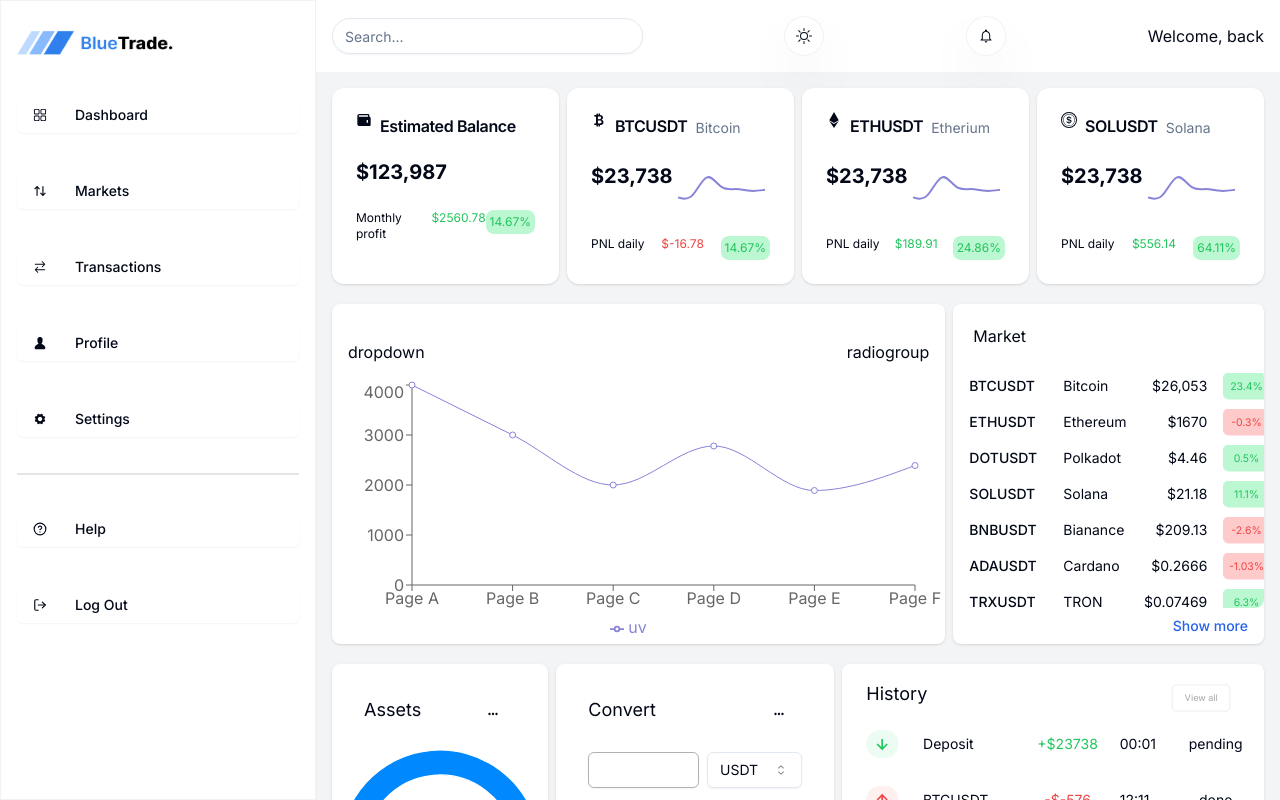
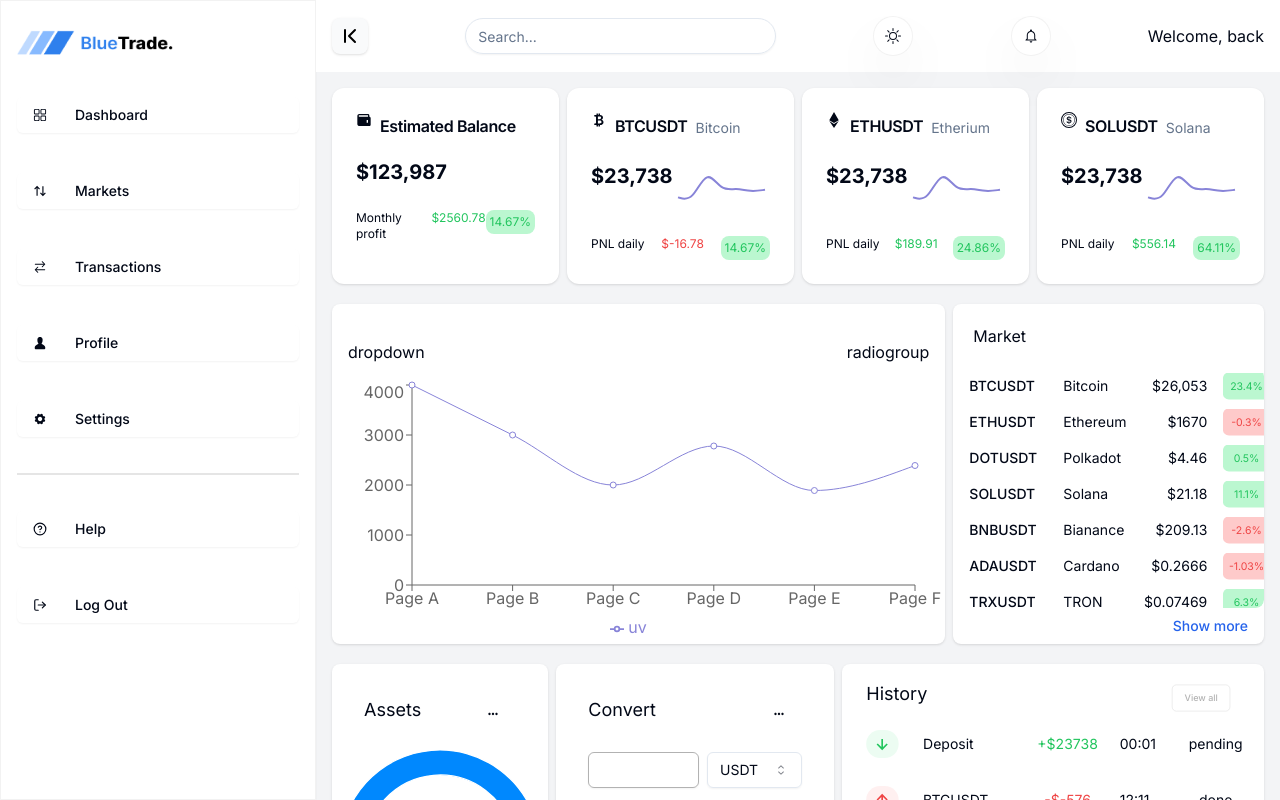
Before and after one commit to jwd222/bluetrade-dashboard, a Next.js app: page / in a window 1280 px wide. Shown: the top 800 px of the page. Built offline with nearby package versions, Linux system fonts and the light colour scheme.

Commit message:
added sidebar toggle button to header

```diff
--- a/components/Header.tsx
+++ b/components/Header.tsx
@@ -9,13 +9,25 @@ import {
   PopoverTrigger,
 } from '@/components/ui/popover'
 import { IoMdNotificationsOutline } from 'react-icons/io'
+import { Button } from './ui/button'
+import { useExpanded } from '@/context/sidebar-expanded-context'
+import { ChevronFirst, ChevronLast } from 'lucide-react'
 
 const Header = () => {
+  const { expanded, toggleExpanded } = useExpanded()
+
   return (
     <div
       className="flex flex-row justify-between dark:bg-gray-900
     dark:text-white bg-white w-full p-4 items-center"
     >
+      <Button
+        onClick={toggleExpanded}
+        className="p-1.5 rounded-lg bg-gray-50 text-black
+        hover:bg-gray-100 dark:text-white dark:bg-black hover:scale-110 transition-all"
+      >
+        {expanded ? <ChevronFirst /> : <ChevronLast />}
+      </Button>
       <Input
         className="basis-1/3 rounded-full"
         type="search"
```
